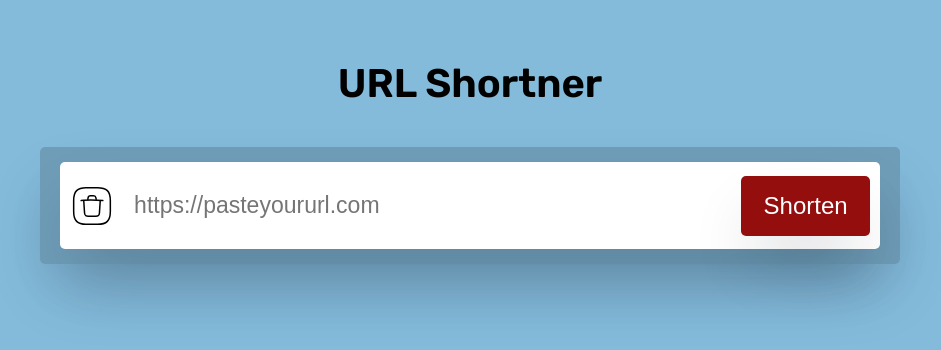
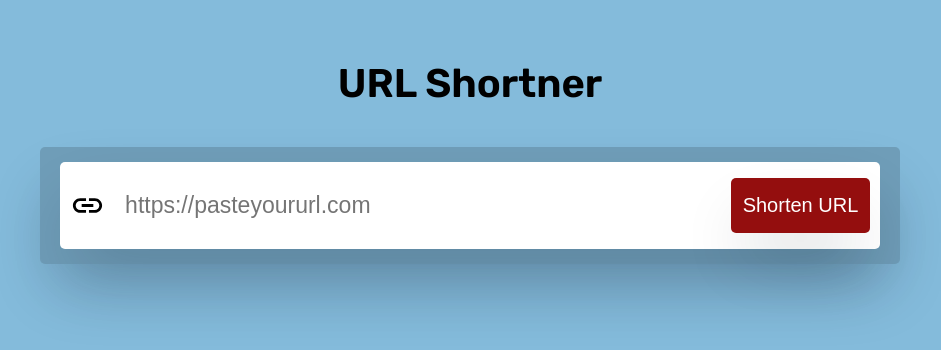
Before and after one commit to amoskeyz/url-shortner, a React (Create React App) app: page / in a window 1280 px wide. Shown: the top 350 px of the page, without its empty margins (170-1111 px from the left). Built offline with nearby package versions, Linux system fonts and the light colour scheme; a web font is replaced by a local one.

Commit message:
add search function; add input icon

```diff
--- a/package.json
+++ b/package.json
@@ -11,6 +11,7 @@
     "@testing-library/user-event": "^13.5.0",
     "react": "^18.2.0",
     "react-dom": "^18.2.0",
+    "react-hot-toast": "^2.4.1",
     "react-router-dom": "^6.21.0",
     "react-scripts": "5.0.1",
     "web-vitals": "^2.1.4"
--- a/src/assets/styles/index.css
+++ b/src/assets/styles/index.css
@@ -47,15 +47,16 @@ input {
 }
 
 .shortn-btn {
-  width: 166px;
-  height: 60px;
+  width: 180px;
+  height: 55px;
   border-radius: 5px;
   background: #940e0e;
   box-shadow: 0px 32px 64px -12px rgba(16, 24, 40, 0.2);
   border: none;
   color: #fff;
-  font-size: 24px;
+  font-size: 20px;
   font-weight: 500;
+  cursor: pointer;
 }
 
 .input-wrap {
@@ -90,7 +91,7 @@ input {
 
 .single-result {
   display: flex;
-  justify-content: space-evenly;
+  justify-content: space-;
   width: 100%;
   align-items: center;
   height: 153px;
--- a/src/pages/App.js
+++ b/src/pages/App.js
@@ -3,12 +3,14 @@ import Icon from "../assets/images/icon.svg";
 import linkIcon from "../assets/images/linkIcon.svg";
 import copy from "../assets/images/copy.svg";
 import { generateLink } from "../utils";
+import InsertLinkIcon from '@mui/icons-material/InsertLink';
 
 function App() {
   const [value, setValue] = useState({ url: "" });
   const [loading, setLoading] = useState(false);
   const [refetch, setrefetch] = useState(false);
   const [items, setItems] = useState([]);
+  const [searchTerm, setSearchTerm] = useState();
 
   const handleChange = (e) => {
     setValue({ [e.target.name]: e.target.value });
@@ -27,13 +29,28 @@ function App() {
     navigator?.clipboard?.writeText(url);
   };
 
+  const onSearch = (e) => {
+    const searchTerm = e.target.value;
+    setSearchTerm(searchTerm);
+    const filteredItems = JSON.parse(
+      window.localStorage.getItem("urlData")
+    ).filter((item) => item?.originalUrl.includes(searchTerm.toLowerCase()));
+    setItems(filteredItems);
+  };
+
+  useEffect(() => {
+    if (searchTerm === "") {
+      setItems(JSON.parse(window.localStorage.getItem("urlData")));
+    }
+  }, [searchTerm]);
+
   return (
     <div className="main">
       <div>
         <p className="app-title">URL Shortner</p>
         <div className="input_container">
           <div className="input-wrap">
-            <img src={Icon} alt="icon" />
+            <InsertLinkIcon fontSize="large" />
             <input
               placeholder="https://pasteyoururl.com"
               value={value.url}
@@ -41,13 +58,20 @@ function App() {
               name="url"
             />
             <button className="shortn-btn" onClick={handleSubmit} type="button">
-              Shorten
+              Shorten URL
             </button>
           </div>
         </div>
 
+
+
         {items?.length > 0 ? (
           <div className="container">
+           <input
+          // className={`border-2 w-full rounded-md h-[40px] px-4 mb-4 text-[12px]`}
+          placeholder="Search URL"
+          onChange={onSearch}
+        />
             <div className="show-results">
               {items?.map((item, index) => (
                 <div
```
Also changed, not shown: 2 other files (tests, documents, lock files or other folders).
